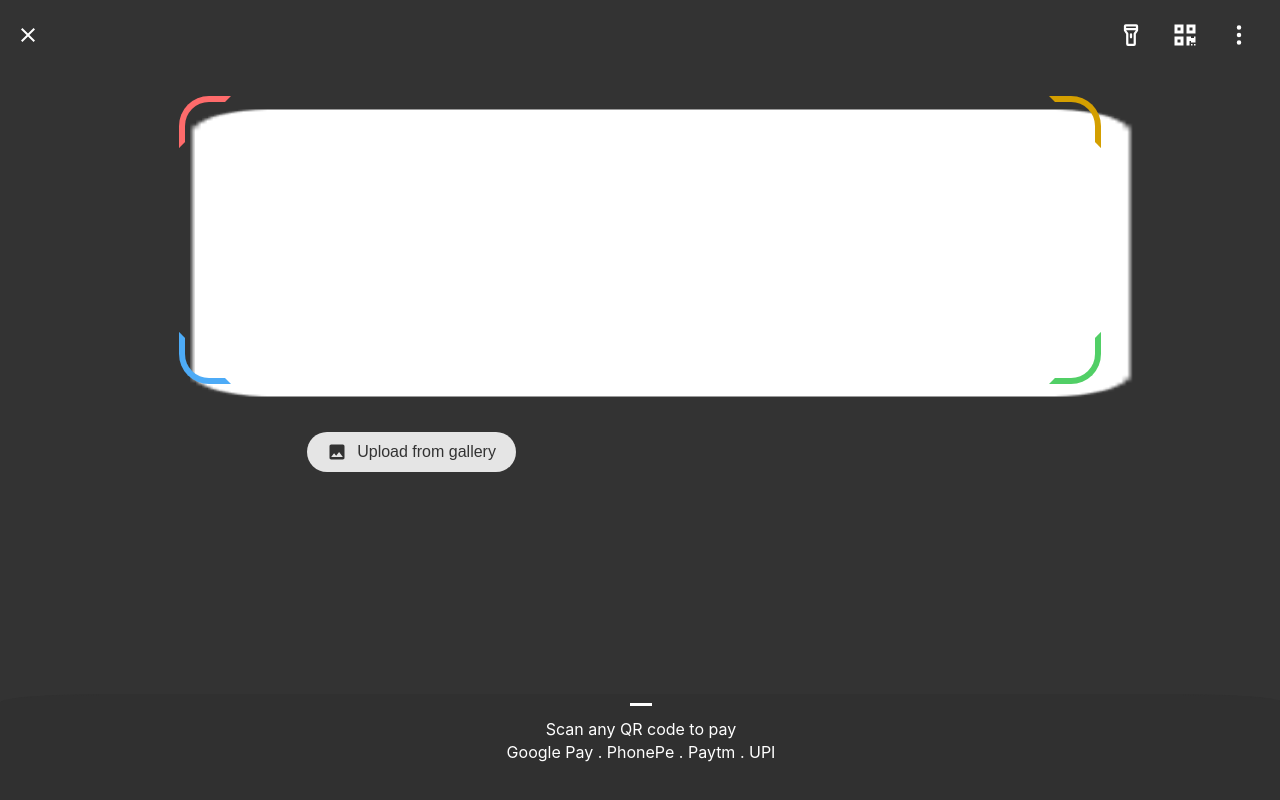
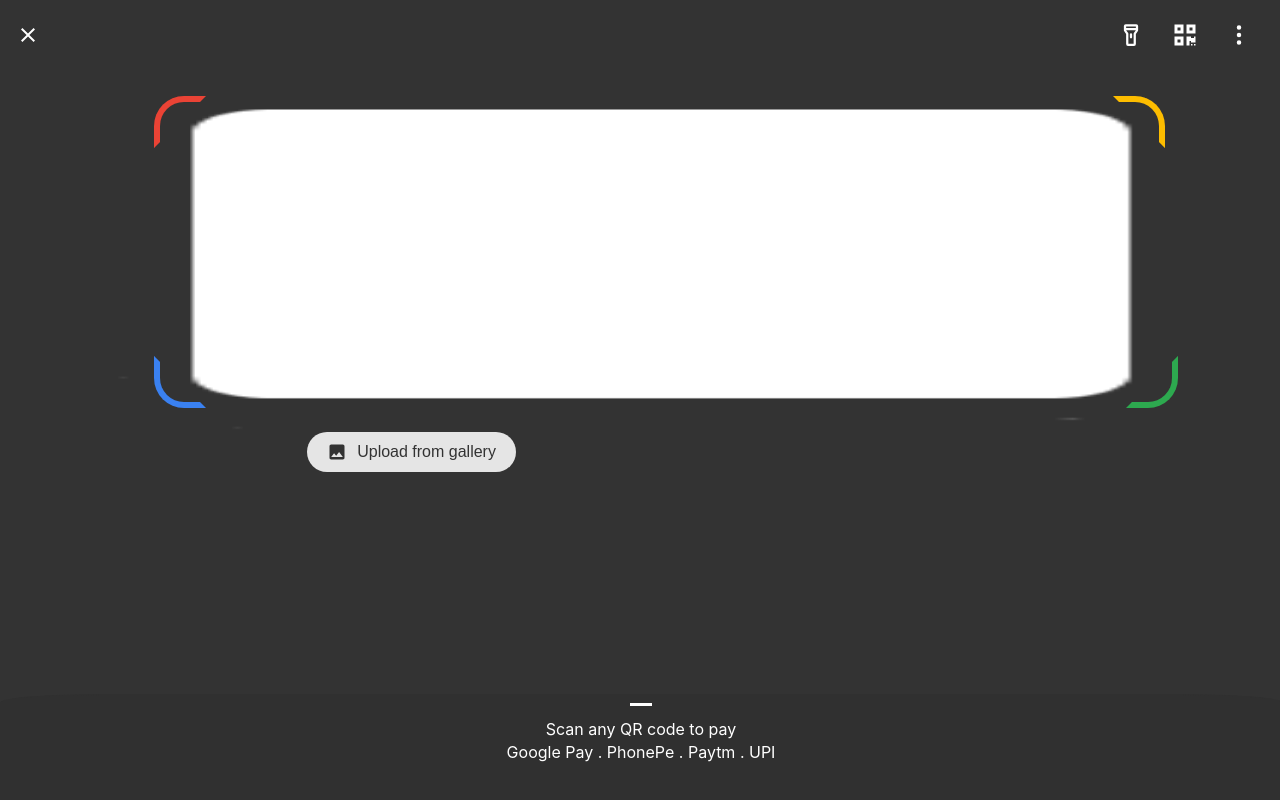
Before and after one commit to Einstein-ash/filter_data, a React (Create React App) app: page /scanner in a window 1280 px wide. Built offline with nearby package versions, Linux system fonts and the light colour scheme; no server answers.

Commit message:
added best shadow 4

```diff
--- a/src/pages/scannerCss.css
+++ b/src/pages/scannerCss.css
@@ -168,34 +168,34 @@
 
   .top-left {
     top: 2vh;
-    left: 4vw;
-    border-top-color: #ff6b6b; /* red */
-    border-left-color: #ff6b6b;
+    left: 2vw;
+    border-top-color: #EA4335; /* red */
+    border-left-color: #EA4335;
     border-top-left-radius: 30px;
 
   }
 
   .top-right {
     top: 2vh;
-    right: 4vw;
-    border-top-color: #d49f00;
-    border-right-color: #d49f00;
+    right: -1vw;
+    border-top-color: #FDBD00;
+    border-right-color: #FDBD00;
     border-top-right-radius: 30px;
   }
 
   .bottom-left {
-    bottom: 2vh;
-    left: 4vw;
-    border-bottom-color: #4dabf7; /* blue */
-    border-left-color: #4dabf7;
+    bottom: -1vh;
+    left: 2vw;
+    border-bottom-color: #3A81F1; /* blue */
+    border-left-color: #3A81F1;
     border-bottom-left-radius: 30px;
   }
 
   .bottom-right {
-    bottom: 2vh;
-    right: 4vw;
-    border-bottom-color: #51cf66; /* green */
-    border-right-color: #51cf66;
+    bottom: -1vh;
+    right: -2vw;
+    border-bottom-color: #2DA94F; /* green */
+    border-right-color: #2DA94F;
     border-bottom-right-radius: 30px;
   }
 
```
Also changed, not shown: src/assets/images/shadow_GOOD.png.
